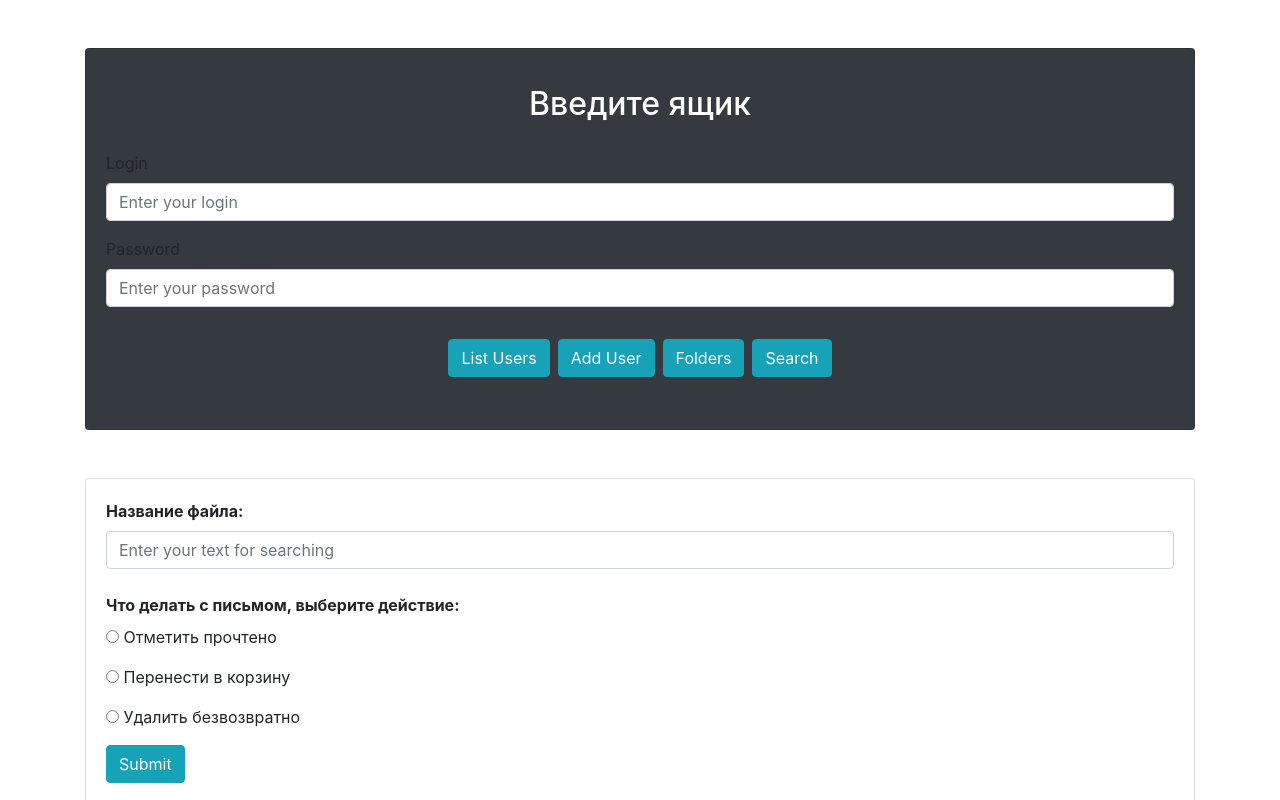
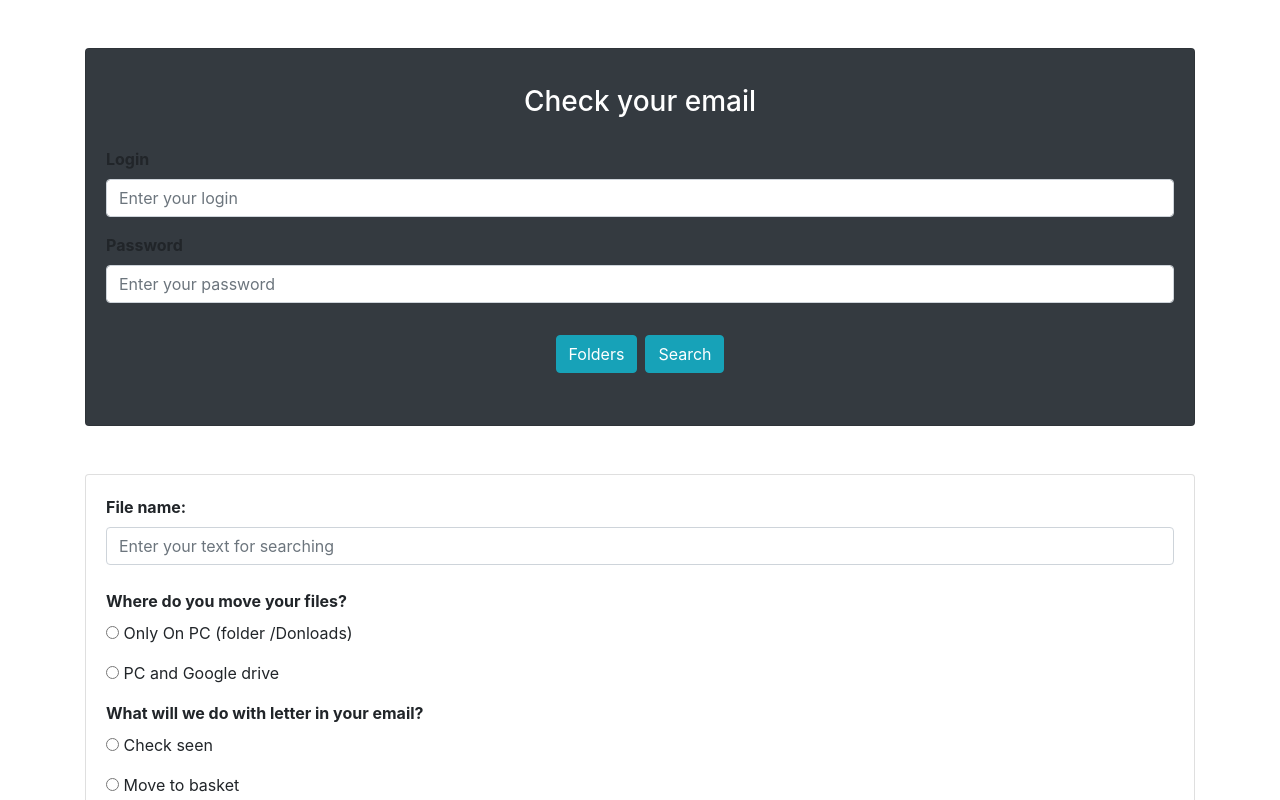
Before and after one commit to IharMayeuski/workWithMail_frontend, an Angular app: page /search in a window 1280 px wide. Shown: the top 800 px of the page. Built offline with nearby package versions, Linux system fonts and the light colour scheme.

Commit message:
googleDrive

```diff
--- a/src/app/app.component.html
+++ b/src/app/app.component.html
@@ -3,10 +3,10 @@
     <div class="col-md-12">
       <div class="card bg-dark my-5">
         <div class="card-body">
-          <h2 class="card-title text-center text-white py-3">{{ title }}</h2>
+          <h3 class="card-title text-center text-white py-3">{{ title }}</h3>
 
           <div class="form-group">
-            <label for="name">Login</label>
+            <label for="name"><b>Login</b></label>
             <input type="login"
                    class="form-control"
                    id="name"
@@ -14,7 +14,7 @@
                    placeholder="Enter your login">
           </div>
           <div class="form-group">
-            <label for="pass">Password</label>
+            <label for="pass"><b>Password</b></label>
             <input type="password"
                    class="form-control"
                    id="pass"
@@ -23,12 +23,12 @@
           </div>
 
           <ul class="text-center list-inline py-3">
-            <li class="list-inline-item">
-              <a routerLink="/users" class="btn btn-info">List Users</a>
-            </li>
-            <li class="list-inline-item">
-              <a routerLink="/adduser" class="btn btn-info">Add User</a>
-            </li>
+            <!--<li class="list-inline-item">-->
+              <!--<a routerLink="/users" class="btn btn-info">List Users</a>-->
+            <!--</li>-->
+            <!--<li class="list-inline-item">-->
+              <!--<a routerLink="/adduser" class="btn btn-info">Add User</a>-->
+            <!--</li>-->
             <li class="list-inline-item">
               <a routerLink="/folders" class="btn btn-info">Folders</a>
             </li>
--- a/src/app/app.component.ts
+++ b/src/app/app.component.ts
@@ -10,6 +10,6 @@ export class AppComponent {
   title: string;
 
   constructor() {
-    this.title = 'Введите ящик';
+    this.title = 'Check your email';
   }
 }
--- a/src/app/search-form/search-form.component.html
+++ b/src/app/search-form/search-form.component.html
@@ -3,15 +3,29 @@
     <form (ngSubmit)="onSubmit()" #searchForm="ngForm">
       <div class="form-group">
         <label for="search">
-          <b>Название файла:</b>
+          <b>File name:</b>
         </label>
         <input type="text" [(ngModel)]="search.name"
                class="form-control"
                id="search"
                name="search"
                placeholder="Enter your text for searching"><br>
+        <label for="fileMove">
+          <b>Where do you move your files?</b>
+        </label>
+        <div *ngFor="let file of fileMove">
+          <p><input
+            name="fileMove"
+            id="fileMove"
+            type="radio"
+            value="{{file.value}}"
+            [checked]="true"
+            [(ngModel)]="search.move"/>{{file.name}}
+          </p>
+        </div>
+
         <label for="options">
-          <b>Что делать с письмом, выберите действие:</b>
+          <b>What will we do with letter in your email?</b>
         </label>
         <div *ngFor="let option of options">
           <p><input
--- a/src/app/search-form/search-form.component.ts
+++ b/src/app/search-form/search-form.component.ts
@@ -20,9 +20,14 @@ export class SearchFormComponent {
   }
 
   options = [
-    {name: '  Отметить прочтено', value: 'read', checked: true},
-    {name: '  Перенести в корзину', value: 'basket', checked: false},
-    {name: '  Удалить безвозвратно', value: 'delete', checked: false}
+    {name: '  Check seen', value: 'read', checked: true},
+    {name: '  Move to basket', value: 'basket', checked: false},
+    {name: '  Totally delete', value: 'delete', checked: false}
+  ]
+
+  fileMove = [
+    {name: '  Only On PC (folder /Donloads)', value: 'pc', checked: true},
+    {name: '  PC and Google drive', value: 'google', checked: false}
   ]
 
   onSubmit() {
--- a/src/app/search.ts
+++ b/src/app/search.ts
@@ -2,4 +2,5 @@ export class Search {
   name: string
   path: string
   checked: string
+  move: string
 }
--- a/src/app/service/search-service.service.ts
+++ b/src/app/service/search-service.service.ts
@@ -20,7 +20,8 @@ export class SearchService {
       pass: pass,
       search: search.name,
       path: search.path,
-      deleteTo: search.checked
+      deleteTo: search.checked,
+      move: search.move
     };
 
     return this.http.post<Search[]>(this.searchUrl, data);
```
